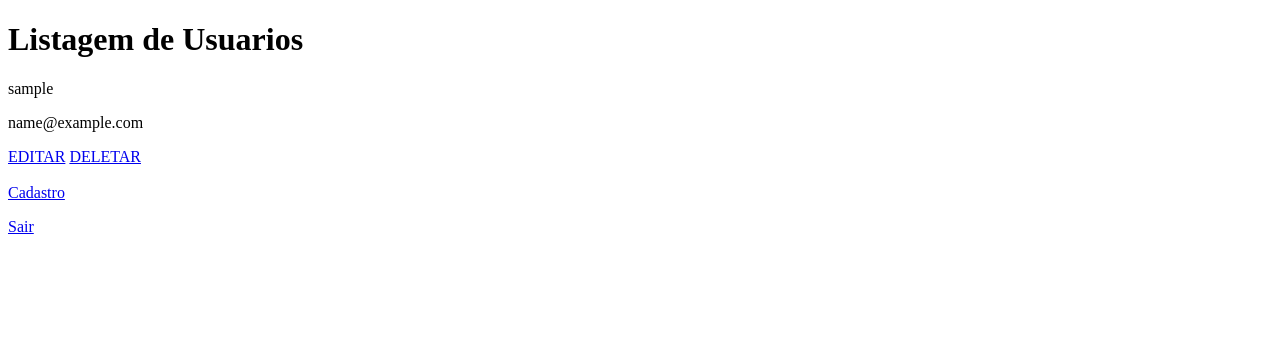
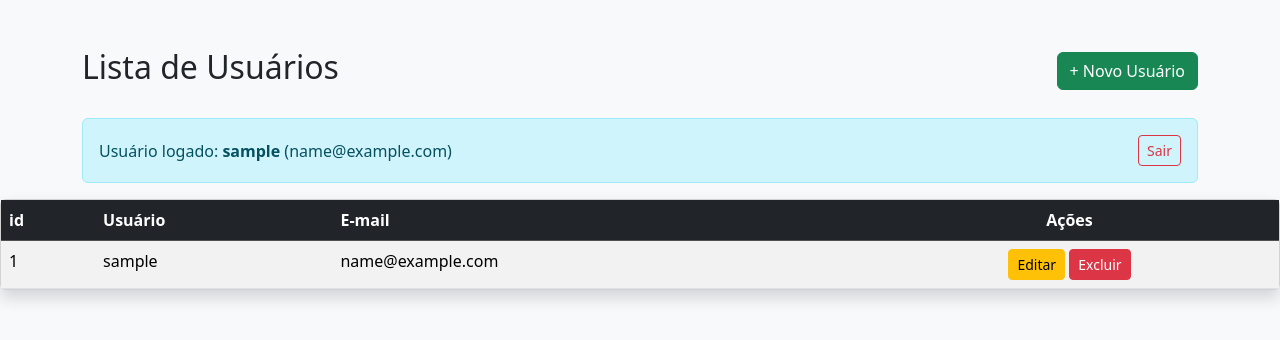
Before and after one commit to brunogomesifrn/pppraca, a Django app: page /usuarios/listarusuario/ in a window 1280 px wide. Shown: the top 340 px of the page. Run offline with Django 5.2, Linux system fonts and the light colour scheme; the visitor is signed in with stand-in values (Sample User, id 1); data comes from the database, SQL or seed files in the repository.

Commit message:
atualização visual em listagem e criação de usuarios

```diff
--- a/apps/usuarios/templates/listar_usuario.html
+++ b/apps/usuarios/templates/listar_usuario.html
@@ -1,23 +1,97 @@
 <!DOCTYPE html>
-<html lang="en">
+<html lang="pt-br">
 <head>
     <meta charset="UTF-8">
     <meta name="viewport" content="width=device-width, initial-scale=1.0">
-    <title>Document</title>
+    <title>Lista de Usuários</title>
+
+    <!-- Bootstrap 5 -->
+    <link href="https://cdn.jsdelivr.net/npm/bootstrap@5.3.3/dist/css/bootstrap.min.css" rel="stylesheet">
 </head>
-<body>
-        <h1>Listagem de Usuarios</h1>
+<body class="bg-light">
 
-{% for usuario in lista_usuarios %}
-    <p>{{usuario.username}}</p>
-    <p>{{usuario.email}}</p>
-    <a href="{% url 'editarUsuario' usuario.id %}">EDITAR</a>
-    <a href="{% url 'deletarUsuario' usuario.id %}">DELETAR</a>
+    <div class="container mt-5">
 
-{% endfor %}
-<br>
-<br>
-<a href="{% url 'criarUsuario' %}">Cadastro</a>
-<p><a href="{% url 'logout' %}">Sair</a></p>
+        <div class="d-flex justify-content-between align-items-center mb-4">
+            <h2>Lista de Usuários</h2>
+            <a href="{% url 'criarUsuario' %}" class="btn btn-success">
+                + Novo Usuário
+            </a>
+        </div>
+
+        <!-- USUÁRIO LOGADO -->
+        <div class="alert alert-info d-flex justify-content-between align-items-center">
+                <span>
+                    Usuário logado:
+                    <strong>{{ request.user.username }}</strong>
+                    ({{ request.user.email }})
+                </span>
+
+                <a href="{% url 'logout' %}" class="btn btn-sm btn-outline-danger">
+                    Sair
+                </a>
+            </div>
+
+        </div>
+
+        {% if messages %}
+            {% for message in messages %}
+                <div class="alert alert-warning">
+                    {{ message }}
+                </div>
+            {% endfor %}
+        {% endif %}
+
+        <div class="card shadow">
+            <div class="card-body p-0">
+                <table class="table table-striped table-hover mb-0">
+                    <thead class="table-dark">
+                        <tr>
+                            <th>id</th>
+                            <th>Usuário</th>
+                            <th>E-mail</th>
+                            <th class="text-center">Ações</th>
+                        </tr>
+                    </thead>
+                    <tbody>
+                        {% for usuario in lista_usuarios %}
+                            <tr>
+                                <td>{{ usuario.id }}</td>
+                                <td>{{ usuario.username }}</td>
+                                <td>{{ usuario.email }}</td>
+                                <td class="text-center">
+
+                                    <a href="{% url 'editarUsuario' usuario.id %}"
+                                       class="btn btn-sm btn-warning">
+                                        Editar
+                                    </a>
+
+                                    <form action="{% url 'deletarUsuario' usuario.id %}"
+                                          method="POST"
+                                          class="d-inline">
+                                        {% csrf_token %}
+                                        <button type="submit"
+                                                class="btn btn-sm btn-danger"
+                                                onclick="return confirm('Tem certeza que deseja excluir este usuário?')">
+                                            Excluir
+                                        </button>
+                                    </form>
+
+                                </td>
+                            </tr>
+                        {% empty %}
+                            <tr>
+                                <td colspan="4" class="text-center text-muted">
+                                    Nenhum usuário cadastrado.
+                                </td>
+                            </tr>
+                        {% endfor %}
+                    </tbody>
+                </table>
+            </div>
+        </div>
+
+    </div>
+
 </body>
 </html>
```
Also changed, not shown: apps/usuarios/templates/criar_usuario.html (+23 -9 lines).
